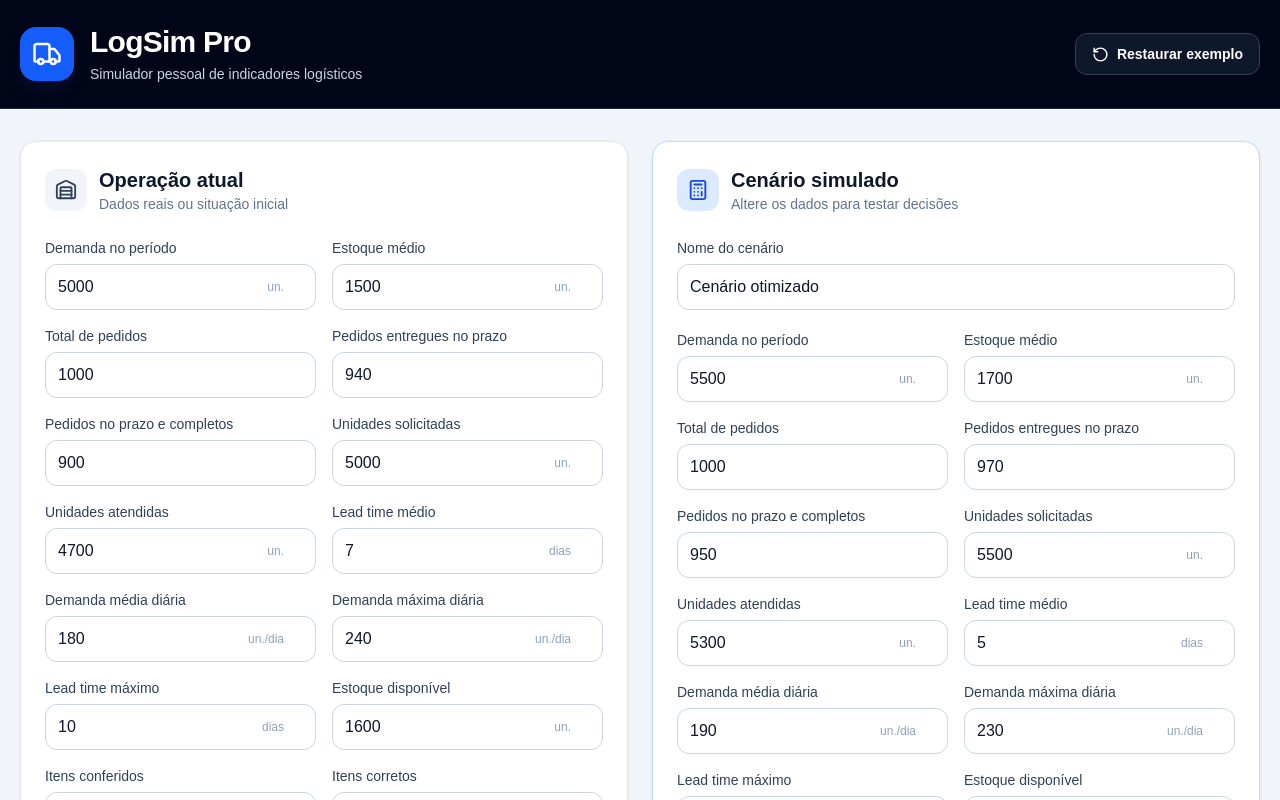
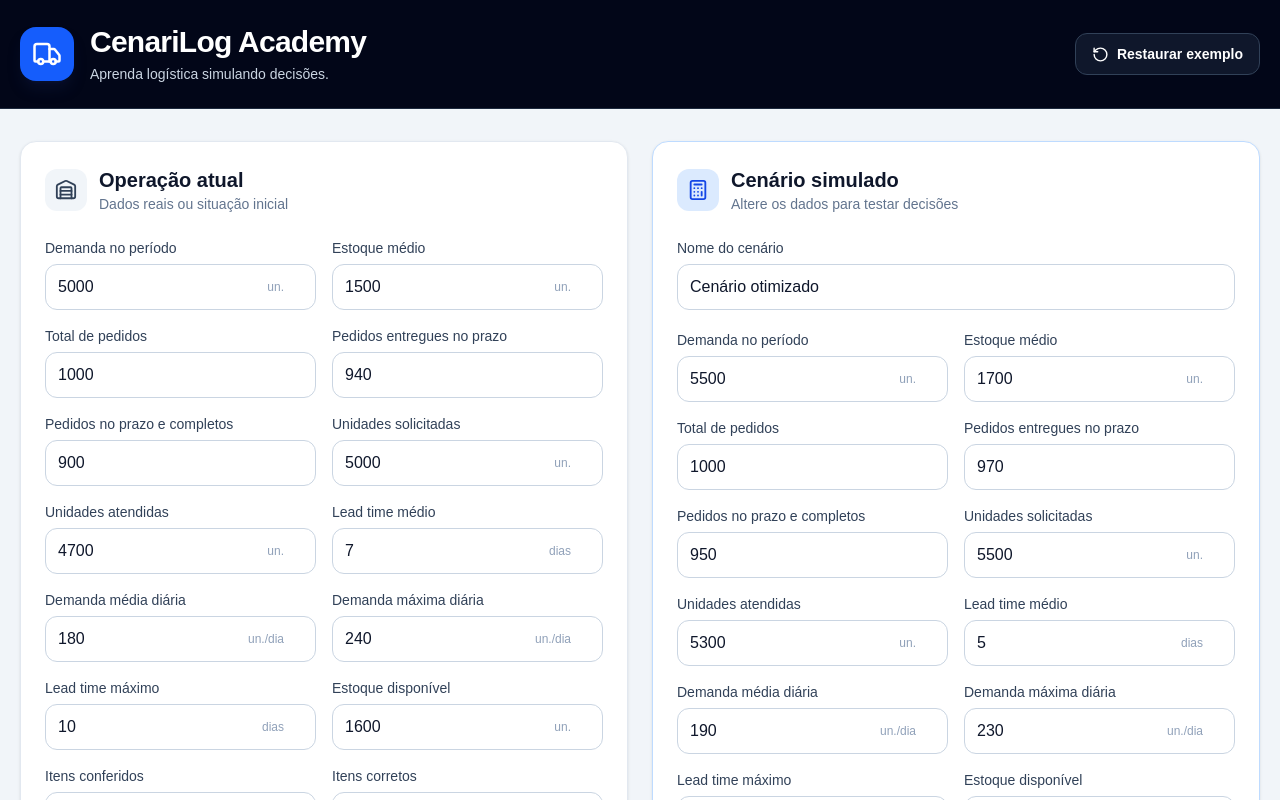
Before and after one commit to JKKBR/cenarilog-academy, a Next.js app: page / in a window 1280 px wide. Shown: the top 800 px of the page. Built offline with nearby package versions, Linux system fonts and the light colour scheme.

Commit message:
Atualiza identidade visual para CenariLog Academy

```diff
--- a/app/layout.tsx
+++ b/app/layout.tsx
@@ -13,8 +13,9 @@
 });
 
 export const metadata: Metadata = {
-  title: "Create Next App",
-  description: "Generated by create next app",
+  title: "CenariLog Academy",
+  description:
+    "Plataforma educacional para aprender indicadores, estoque e decisões logísticas por meio de simulações.",
 };
 
 export default function RootLayout({ children }: LayoutProps<"/">) {
--- a/app/page.tsx
+++ b/app/page.tsx
@@ -813,7 +813,7 @@
     .slice(0, 10);
 
   link.href = url;
-  link.download = `logsim-pro-backup-${date}.json`;
+  link.download = `cenarilog-academy-backup-${date}.json`;
 
   document.body.appendChild(link);
   link.click();
@@ -937,7 +937,7 @@
         !isTargets(parsed.targets)
       ) {
         throw new Error(
-          "O arquivo não possui dados válidos do LogSim Pro."
+          "O arquivo não possui dados válidos do CenariLog Academy."
         );
       }
 
@@ -1069,11 +1069,11 @@
 
             <div>
               <h1 className="text-3xl font-bold tracking-tight">
-                LogSim Pro
+                CenariLog Academy
               </h1>
 
               <p className="mt-1 text-sm text-slate-300">
-                Simulador pessoal de indicadores logísticos
+                Aprenda logística simulando decisões.
               </p>
             </div>
           </div>
@@ -1845,7 +1845,7 @@
 
     <div>
       <h2 className="text-xl font-bold">
-        Backup do LogSim Pro
+        Backup do CenariLog Academy
       </h2>
 
       <p className="text-sm text-slate-500">
@@ -1944,7 +1944,7 @@
         </section>
 
         <footer className="py-8 text-center text-sm text-slate-500">
-          LogSim Pro · Simulador pessoal de logística
+          CenariLog Academy · Aprenda logística simulando decisões.
         </footer>
       </div>
     </main>
--- a/components/ChallengeOptimizer.tsx
+++ b/components/ChallengeOptimizer.tsx
@@ -987,7 +987,7 @@
 
             <div>
               <h2 className="text-2xl font-bold">
-                LogSim Pro 3.0
+                CenariLog Academy 3.0
               </h2>
 
               <p className="mt-1 text-sm text-slate-300">
--- a/package.json
+++ b/package.json
@@ -1,5 +1,5 @@
 {
-  "name": "logsim-pro",
+  "name": "cenarilog-academy",
   "version": "0.1.0",
   "private": true,
   "scripts": {
```
Also changed, not shown: 1 other file (tests, documents, lock files or other folders).
